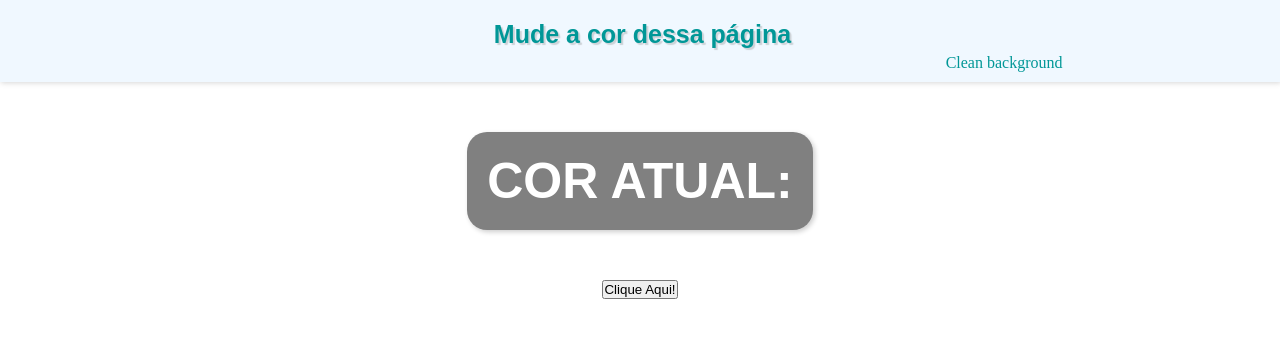
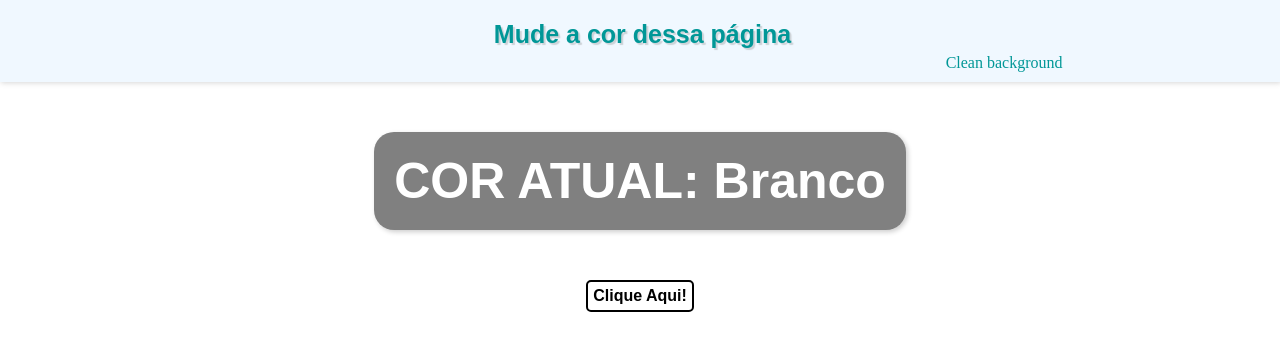
Before and after one commit to CarlosHOlivei/mudando-background, a plain HTML site: page mudar_background.html in a window 1280 px wide. Drawn offline with Linux system fonts and the light colour scheme.

Commit message:
Atualizando o css para melhorar o estilo do botão e o link com transições

```diff
--- a/mudar_background.html
+++ b/mudar_background.html
@@ -18,7 +18,7 @@
     </header>
     <main>
         <div class="container">
-            <p id="texto-um">COR ATUAL: <span id="cor"></span></p>
+            <p id="texto-um">COR ATUAL: <span id="cor">Branco</span></p>
         </div>
         <button id="botao">Clique Aqui!</button>
     </main>
--- a/style.css
+++ b/style.css
@@ -44,6 +44,11 @@
 .navegacao li > a{
     color: rgb(0, 151, 151);
     text-decoration: none;
+    transition: 0.1s;
+}
+.navegacao li > a:hover{
+    text-decoration: underline;
+    font-size: 18px;
 }
 
 main{
@@ -67,3 +72,19 @@ main{
     font-weight: bolder;
     color: white;
 }
+#botao{
+    background-color: transparent;
+    font-family: Arial, Helvetica, sans-serif;
+    font-size: 16px;
+    font-weight: bolder;
+    color: black;
+    border: 2px solid black;
+    border-radius: 5px;
+    transition: 0.3s;
+    padding: 5px;
+}
+#botao:hover{
+    background-color: rgba(255, 255, 255, 0.5);
+    font-size: 20px;
+    cursor: pointer;
+}
```
